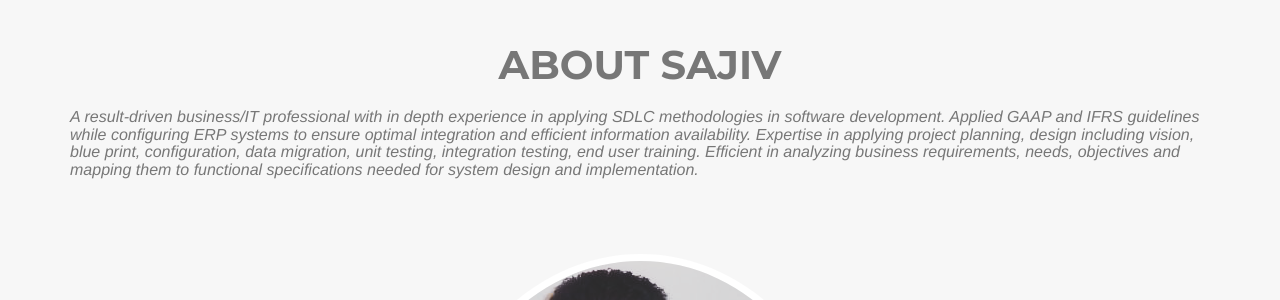
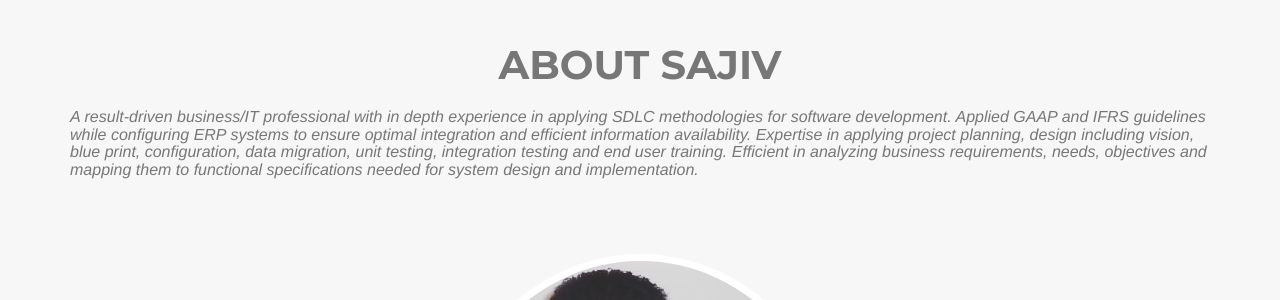
Before and after one commit to sfrancis2017/sajivfrancis.github.io, a Jekyll site: the page built from index.html, in a window 1280 px wide and 900 px high, scrolled down 3197 px. Shown: the part 152-452 px from the top of the window. Built offline with Jekyll 4.4.1, drawn with Linux system fonts in a browser that asks for light colours; some web fonts are replaced.

Commit message:
Update about.html

```diff
--- a/_includes/landingpage/about.html
+++ b/_includes/landingpage/about.html
@@ -4,8 +4,8 @@
     <div class="row">
       <div class="col-lg-12 text-center">
         <h2 class="section-heading">About Sajiv</h2>
-        <h3 class="section-subheading text-muted text-left">A result-driven business/IT professional with in depth experience in applying SDLC methodologies in software development. Applied GAAP and IFRS guidelines while configuring ERP systems to ensure optimal integration and efficient information availability.
-          Expertise in applying project planning, design including vision, blue print, configuration, data migration, unit testing, integration testing, end user training. Efficient in analyzing business requirements, needs, objectives and mapping them to functional specifications needed for system design and implementation.</h3>
+        <h3 class="section-subheading text-muted text-left">A result-driven business/IT professional with in depth experience in applying SDLC methodologies for software development. Applied GAAP and IFRS guidelines while configuring ERP systems to ensure optimal integration and efficient information availability.
+          Expertise in applying project planning, design including vision, blue print, configuration, data migration, unit testing, integration testing and end user training. Efficient in analyzing business requirements, needs, objectives and mapping them to functional specifications needed for system design and implementation.</h3>
         </div>
       </div>
       <div class="row">
```
